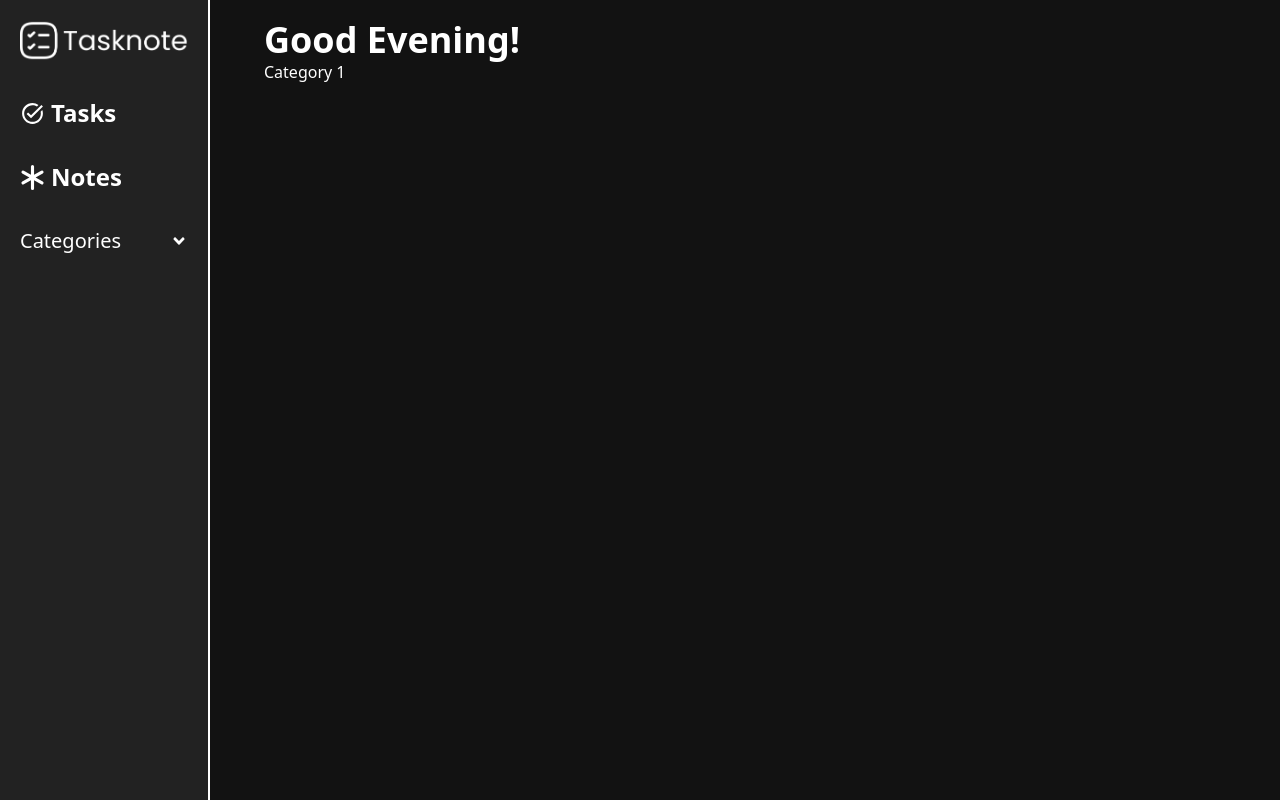
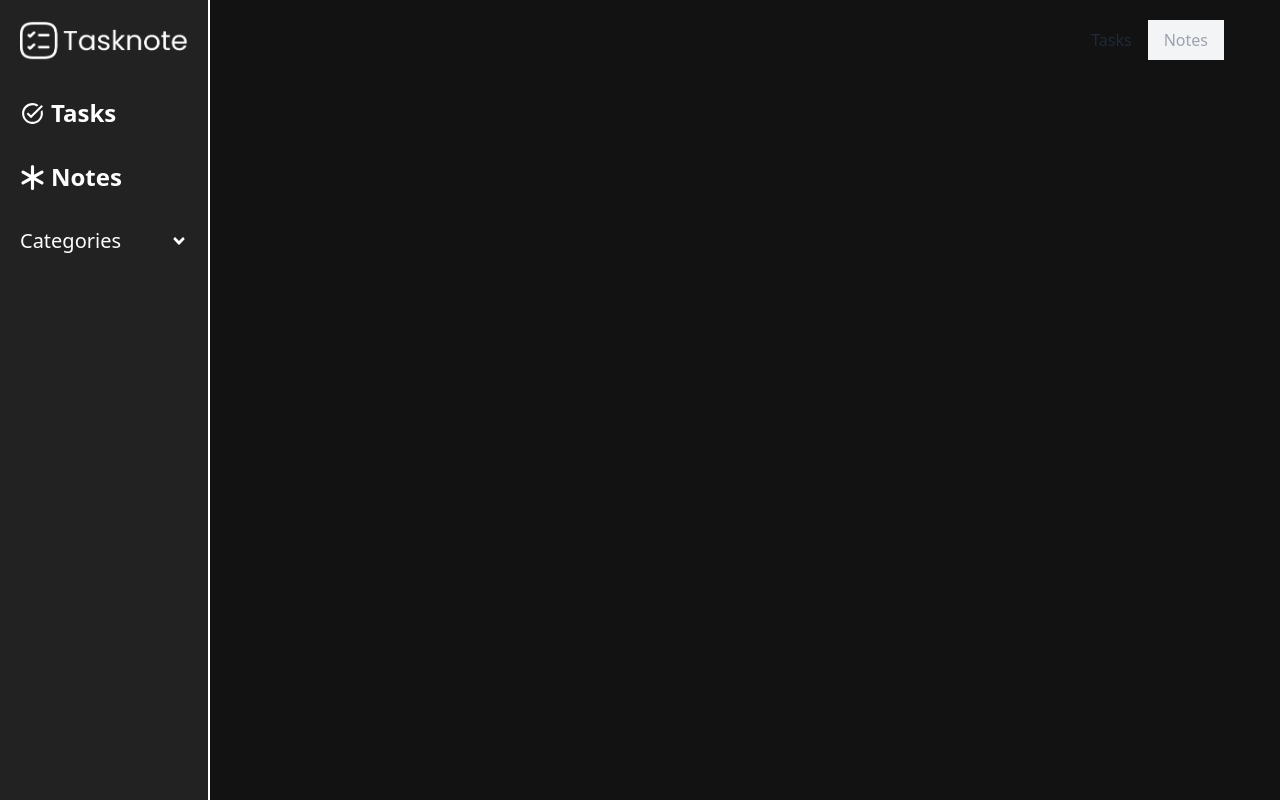
Before and after one commit to AmrTamer23/tasknote, a React (Create React App) app: page /categories/1 in a window 1280 px wide. Built offline with nearby package versions, Linux system fonts and the light colour scheme.

Commit message:
added tab switcher and started category layout

```diff
--- a/src/App.tsx
+++ b/src/App.tsx
@@ -1,19 +1,12 @@
 import { useEffect, useState } from "react";
 import Sidebar from "./components/sidebar";
 import { Outlet } from "react-router-dom";
-import { TimeOfDay } from "./utils/helpers";
 
 function Layout() {
-  const [timeOfDay, setTimeOfDay] = useState(TimeOfDay());
-  useEffect(() => {
-    setTimeOfDay(TimeOfDay());
-  }, []);
-
   return (
     <div className="flex bg-[#121212]">
       <Sidebar />
       <main className="ml-52 px-14 py-5 w-full min-h-screen ">
-        <h1 className="font-semibold text-4xl">Good {timeOfDay}!</h1>
         <Outlet />
       </main>
     </div>
--- a/src/components/categoryCreationForm.tsx
+++ b/src/components/categoryCreationForm.tsx
@@ -34,7 +34,7 @@ const categoryCreationForm: (
           >
             <option value="#FF5733">Red</option>
             <option value="#3366FF">Blue</option>
-            <option value="#33FF57">Green</option>
+            <option value="#076718">Green</option>
             <option value="#9933FF">Purple</option>
             <option value="#FFA533">Orange</option>
             <option value="#FFFF33">Yellow</option>
--- /dev/null
+++ b/src/components/tabSwitcher.tsx
@@ -0,0 +1,40 @@
+interface TabSwitcherProps {
+  activeTab: "tasks" | "notes";
+  handleTabClick: (tab: "tasks" | "notes") => void;
+  activeColor: string;
+}
+
+const TabSwitcher = ({
+  activeTab,
+  handleTabClick,
+  activeColor,
+}: TabSwitcherProps) => {
+  return (
+    <div className="flex items-center">
+      <button
+        className="px-4 py-2 focus:outline-none"
+        style={{
+          backgroundColor:
+            activeTab === "tasks" ? `${activeColor} ` : "#f3f4f6",
+          color: activeTab === "tasks" ? "#1f2937" : "#9ca3af",
+        }}
+        onClick={() => handleTabClick("tasks")}
+      >
+        Tasks
+      </button>
+      <button
+        className="px-4 py-2 focus:outline-none"
+        style={{
+          backgroundColor:
+            activeTab === "notes" ? `${activeColor} ` : "#f3f4f6",
+          color: activeTab === "notes" ? "#1f2937" : "#9ca3af",
+        }}
+        onClick={() => handleTabClick("notes")}
+      >
+        Notes
+      </button>
+    </div>
+  );
+};
+
+export default TabSwitcher;
--- a/src/pages/categoryLayout.tsx
+++ b/src/pages/categoryLayout.tsx
@@ -1,12 +1,45 @@
-import React from "react";
+import React, { useState } from "react";
 import { useParams } from "react-router-dom";
+import useLocalStorage from "../hooks/useLocalStorage";
+import NoteItem from "../components/noteItem";
+import TaskItem from "../components/taskItem";
+import TabSwitcher from "../components/tabSwitcher";
 
 const CategoryLayout = () => {
   let { categoryId } = useParams<{ categoryId: string }>();
+  const {
+    fetchCategoriesById,
+    fetchTasksByCategoryId,
+    fetchNotesByCategoryId,
+    deleteTask,
+    deleteNote,
+  } = useLocalStorage();
+
+  const category = fetchCategoriesById(parseInt(categoryId || ""));
+
+  const [activeTab, setActiveTab] = useState<"tasks" | "notes">("tasks");
+
+  const handleTabClick = (tab: "tasks" | "notes") => {
+    setActiveTab(tab);
+  };
 
   return (
-    <div>
-      <h1>Category {categoryId}</h1>
+    <div className="flex flex-col gap-5">
+      <span className="flex justify-between items-end">
+        <h1 className="mt-8 text-5xl">{category?.name}</h1>
+        <TabSwitcher
+          activeTab={activeTab}
+          handleTabClick={handleTabClick}
+          activeColor={category?.color || "#FFFFF"}
+        />
+      </span>
+
+      <div
+        className="h-0.5 w-full"
+        style={{
+          backgroundColor: category?.color,
+        }}
+      ></div>
     </div>
   );
 };
--- a/src/pages/notesLayout.tsx
+++ b/src/pages/notesLayout.tsx
@@ -8,6 +8,7 @@ import useLocalStorage from "../hooks/useLocalStorage";
 import { NoteValues } from "../utils/interfaces";
 import noteCreationForm from "../components/noteCreationForm";
 import { on } from "events";
+import { TimeOfDay } from "../utils/helpers";
 
 function NotesLayout() {
   const [showModal, setShowModal] = useState(false);
@@ -19,6 +20,8 @@ function NotesLayout() {
   let { notes, addNote, lastNoteId, deleteNote } = useLocalStorage();
 
   return (
+    <div className="flex flex-col">
+      <h1 className="font-semibold text-4xl">Good {TimeOfDay()}!</h1>
       <div className="py-12 px-24 grid grid-cols-2 items-between justify-items-center align-items-center gap-5">
         {notes &&
           notes.map((note) => {
@@ -77,6 +80,7 @@ function NotesLayout() {
           }
         />
       </div>
+    </div>
   );
 }
 
--- a/src/pages/tasksLayout.tsx
+++ b/src/pages/tasksLayout.tsx
@@ -7,7 +7,7 @@ import { TaskValues } from "../utils/interfaces";
 import { Formik } from "formik";
 import TaskCreationForm from "../components/taskCreationForm";
 import useLocalStorage from "../hooks/useLocalStorage";
-import { CountdownDays } from "../utils/helpers";
+import { CountdownDays, TimeOfDay } from "../utils/helpers";
 
 const TasksLayout = () => {
   const [isTodayTasksOpen, setIsTodayTasksOpen] = useState(true);
@@ -44,6 +44,7 @@ const TasksLayout = () => {
 
   return (
     <div className="flex flex-col">
+      <h1 className="font-semibold text-4xl">Good {TimeOfDay()}!</h1>
       <div className="py-12 px-24">
         <span className="flex justify-between pb-3" onClick={handleTodayTasks}>
           <h2 className="text-3xl font-normal self-start cursor-pointer">
```
Lines whose indentation alone changed are shown as unchanged.
